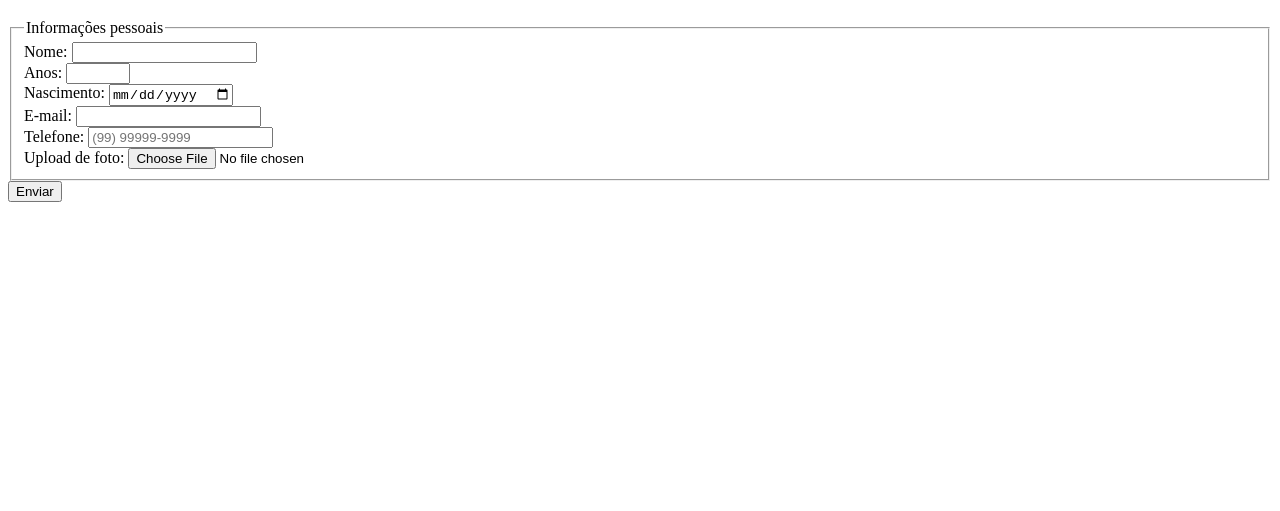
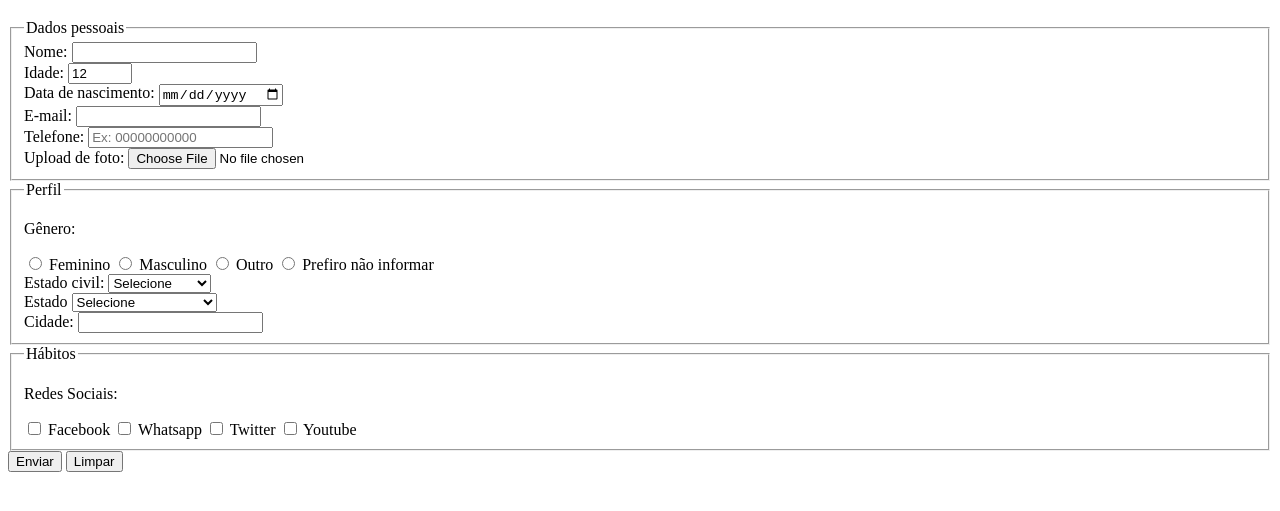
Before and after one commit to gustavobruchez3-oss/culturama, a plain HTML site: page index.html in a window 1280 px wide. Shown: the part 61-572 px from the top of the page. Drawn offline with Linux system fonts and the light colour scheme.

Commit message:
foi feito a alteração para colocar o estado e a cidade

```diff
--- a/index.html
+++ b/index.html
@@ -1,43 +1,164 @@
-<!DOCTYPE html>
-<html lang="pt-BR">
+<!doctype html>
+<html lang="pt-br">
   <head>
-    <meta charset="UTF-8">
-    <meta name="viewport" content="width=device-width, initial-scale=1.0">
+    <meta charset="UTF-8" />
+    <meta name="viewport" content="width=device-width, initial-scale=1.0" />
     <title>Pesquisa Culturama</title>
   </head>
   <body>
     <header>
       <h1>Pesquisa online</h1>
     </header>
+
     <section>
       <form action="" method="get">
         <fieldset>
-                <legend>Informações pessoais</legend>
-                <label for="userName">Nome:</label>
-                <input type="text"  name="userName" required>
-                <br>
-                <label for="userAge">Anos:</label>
-                <input type="number" name="userAge" required min="12" max="100">
-                <br>
-                <label for="userBirthDate">Nascimento:</label>
-                <input type="date" name="userBirthDate" >
-                <br>
-                <label for="userEmail">E-mail:</label>
-                <input type="email" name="userEmail" required>
-                <br>
-                <label for="userPhone">Telefone:</label>
-                <input type="tel" name="userPhone" pattern="[0-9]{11}" placeholder="(99) 99999-9999">
-                <br>
-                <label for="userImage">Upload de foto:</label>
-                <input type="file" name="userImage" accept="image/*">
+          <legend>Dados pessoais</legend>
+
+          <label for="userName">Nome: </label>
+          <input type="text" name="userName" id="userName" required />
+          <br />
+
+          <label for="userAge">Idade: </label>
+          <input
+            id="userAge"
+            type="number"
+            name="userAge"
+            max="100"
+            min="12"
+            value="12"
+            required
+          />
+          <br />
+
+          <label for="userBirthDate">Data de nascimento: </label>
+          <input type="date" name="userBirthDate" id="userBirthDate" />
+          <br />
+
+          <label for="userEmail">E-mail: </label>
+          <input type="email" name="userEmail" id="userEmail" required />
+          <br />
+
+          <label for="userPhoneNumber">Telefone: </label>
+          <input
+            type="tel"
+            id="userPhoneNumber"
+            name="userPhoneNumber"
+            pattern="[0-9]{11}"
+            placeholder="Ex: 00000000000"
+          />
+          <br />
+
+          <label for="userImage">Upload de foto: </label>
+          <input type="file" name="userImage" id="userImage" accept="image/*" />
+          <br />
+        </fieldset>
+
+        <fieldset>
+          <legend>Perfil</legend>
+
+          <p>Gênero:</p>
+          <input
+            id="feminino"
+            type="radio"
+            name="userGender"
+            value="feminino"
+          />
+          <label for="feminino">Feminino</label>
+
+          <input
+            id="masculino"
+            type="radio"
+            name="userGender"
+            value="masculino"
+          />
+          <label for="masculino">Masculino</label>
+
+          <input id="outro" type="radio" name="userGender" value="outro" />
+          <label for="outro">Outro</label>
+
+          <input
+            id="naoInformado"
+            type="radio"
+            name="userGender"
+            value="naoInformado"
+          />
+          <label for="naoInformado">Prefiro não informar</label>
+
+          <br />
+
+          <label for="maritalStatus">Estado civil:</label>
+          <select name="maritalStatus">
+            <option value="naoInformado" selected hidden>Selecione</option>
+            <option value="solteiro">Solteiro</option>
+            <option value="casado">Casado</option>
+            <option value="viuvo">Viúvo</option>
+            <option value="divorciado">Divorciado</option>
+            <option value="uniaoEstavel">União estável</option>
+          </select>
+
+          <br />
+
+          <label for="userState">Estado</label>
+          <select name="userState" required>
+            <option value="" selected hidden>Selecione</option>
+            <option value="acre">Acre</option>
+            <option value="alagoas">Alagoas</option>
+            <option value="amapa">Amapá</option>
+            <option value="amazonas">Amazonas</option>
+            <option value="bahia">Bahia</option>
+            <option value="ceara">Ceará</option>
+            <option value="distritoFederal">Distrito Federal</option>
+            <option value="espiritoSanto">Espirito Santo</option>
+            <option value="goias">Goiás</option>
+            <option value="maranhao">Maranhão</option>
+            <option value="matoGrossoDoSul">Mato Grosso do Sul</option>
+            <option value="matoGrosso">Mato Grosso</option>
+            <option value="minasGerais">Minas Gerais</option>
+            <option value="para">Pará</option>
+            <option value="paraiba">Paraíba</option>
+            <option value="parans">Paraná</option>
+            <option value="pernambuco">Pernambuco</option>
+            <option value="piaui">Piauí</option>
+            <option value="rioDeJaneiro">Rio de Janeiro</option>
+            <option value="rioGrandeDoNorte">Rio Grande do Norte</option>
+            <option value="rioGrandeDoSul">Rio Grande do Sul</option>
+            <option value="rondonia">Rondônia</option>
+            <option value="roraima">Roraima</option>
+            <option value="santaCatarina">Santa Catarina</option>
+            <option value="saoPaulo">São Paulo</option>
+            <option value="sergipe">Sergipe</option>
+            <option value="tocantins">Tocantins</option>
+          </select>
+
+          <br />
+
+          <label for="userCity">Cidade:</label>
+          <input id="userCity" name="userCity" type="text" />
+        </fieldset>
+
+        <fieldset>
+          <legend>Hábitos</legend>
+
+          <p>Redes Sociais:</p>
+          <input id="facebook" type="checkbox" name="social" value="facebook" />
+          <label for="facebook">Facebook</label>
+
+          <input id="whatsapp" type="checkbox" name="social" value="whatsapp" />
+          <label for="whatsapp">Whatsapp</label>
+
+          <input id="twitter" type="checkbox" name="social" value="twitter" />
+          <label for="twitter">Twitter</label>
+
+          <input id="youtube" type="checkbox" name="social" value="youtube" />
+          <label for="youtube">Youtube</label>
+
+          <br />
         </fieldset>
 
         <button type="submit">Enviar</button>
-
-
-
+        <button type="reset">Limpar</button>
       </form>
     </section>
-
   </body>
 </html>
```
Lines whose indentation alone changed are shown as unchanged.
